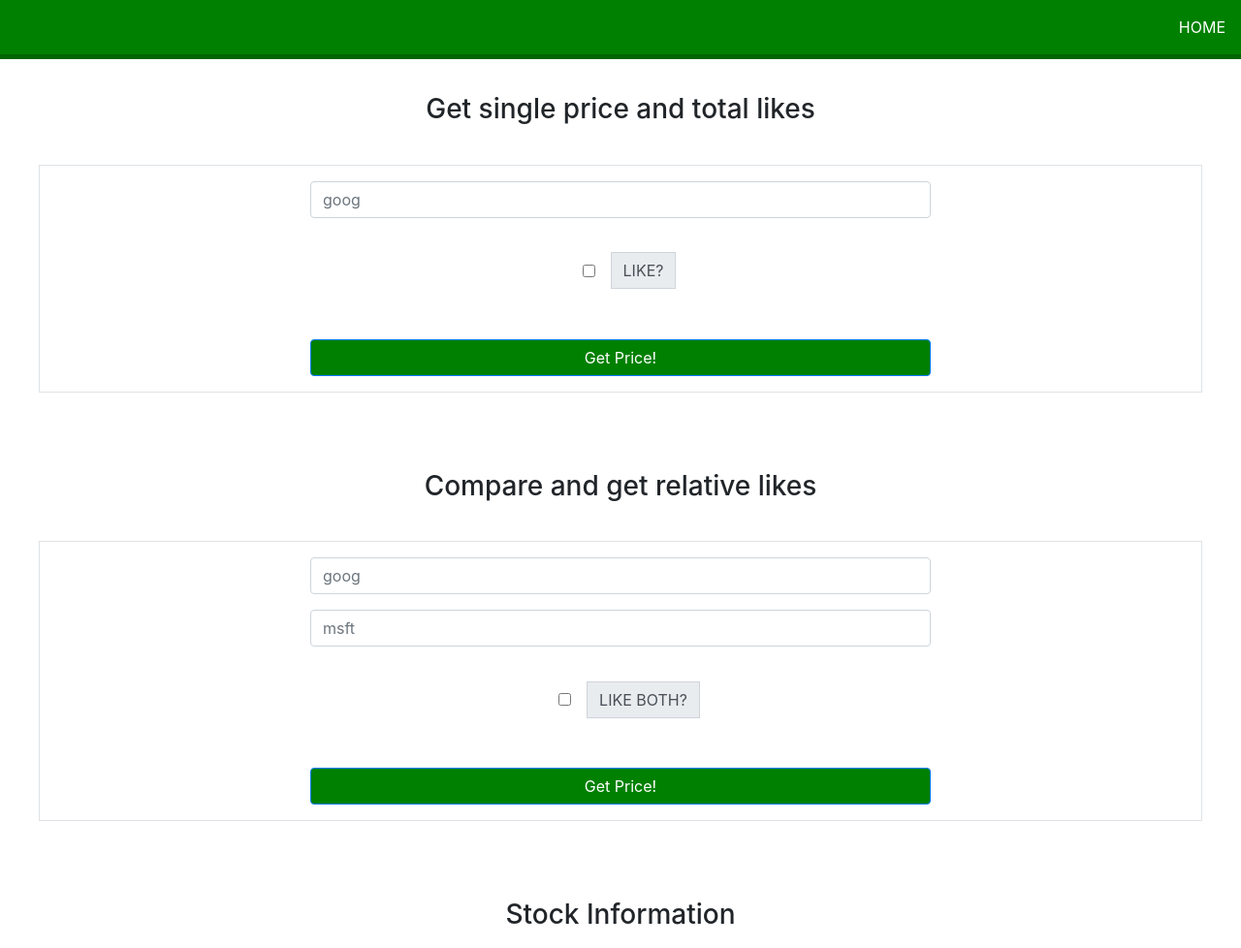
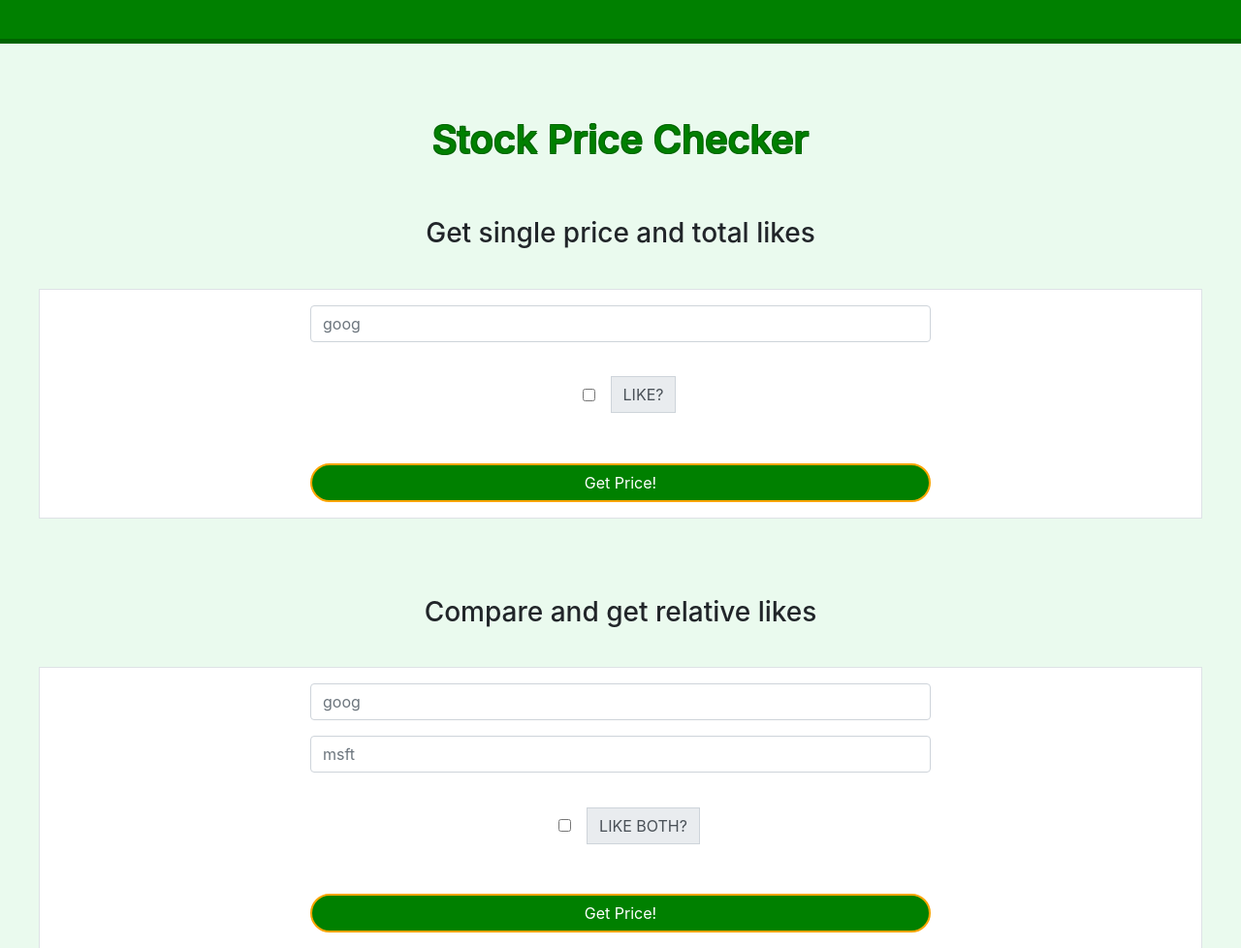
Before and after one commit to RobbyXPS/fcc_stock_price_checker, a website: page views/index.html in a window 1280 px wide. Shown: the top 978 px of the page at 97% size. Drawn offline with nearby package versions, Linux system fonts and the light colour scheme; files that its build step writes are made by us from their sources.

Commit message:
improved UI, readme, and code cleanup

```diff
--- a/public/style.css
+++ b/public/style.css
@@ -9,24 +9,7 @@ body, html {
 .nav {
   background-color: green;
   box-shadow: 0 5px 0 darkgreen;
-}
-
-#list-container {
-  margin: 0px;
-  list-style: none;
-}
-
-#list-item {
- margin: 2vh;
-}
-
-#list-link {
-  color: white;
-  text-transform: uppercase;
-}
-
-#list-link:hover {
-  color: orange;
+  height: 5vh;
 }
 
 .important-text {
@@ -65,20 +48,39 @@ footer {
 
 #testForm, #testForm2, #results-container {
   margin: 0vh 5vh 10vh 5vh;
+  background-color: white;
 }
 
 h3 {
   margin: 5vh !important;
 }
+
 #results-container {
   border: 1px solid #dee2e6
 }
 
 .btn-primary {
- background-color: green !important;
+  background-color: green !important;
+  border: 2px solid orange !important;
+  border-radius: 25px !important;
 }
 
 .btn-primary:hover {
   color: orange !important;
   background-color: darkgreen !important;
 }
+
+.content {
+  background-color: #eafaee;
+}
+
+h1 {
+  padding: 10vh 2vh 2vh 2vh;
+  text-align: center;
+  color: green;
+  text-shadow:
+   -1px -1px 0 darkgreen,
+    1px -1px 0 darkgreen,
+    -1px 1px 0 darkgreen,
+     1px 1px 0 darkgreen;
+}
--- a/views/index.html
+++ b/views/index.html
@@ -15,14 +15,9 @@
   </head>
   <body class="d-flex flex-column">
     <div class="content">
-      <header class="nav d-flex flex-row-reverse">
-        <ol id="list-container">
-          <li id="list-item">
-            <a id="list-link" href="https://unique-drum-1.glitch.me/">Home</a>
-          </li>
-        </ol>
-      </header>
+      <header class="nav"></header>
       <div id="testui">
+        <h1>Stock Price Checker</h1>
         <h3>Get single price and total likes</h3>
         <form id="testForm2" class="border">
           <input class="form-control" type="text" name="stock" placeholder="goog" required="">
```
